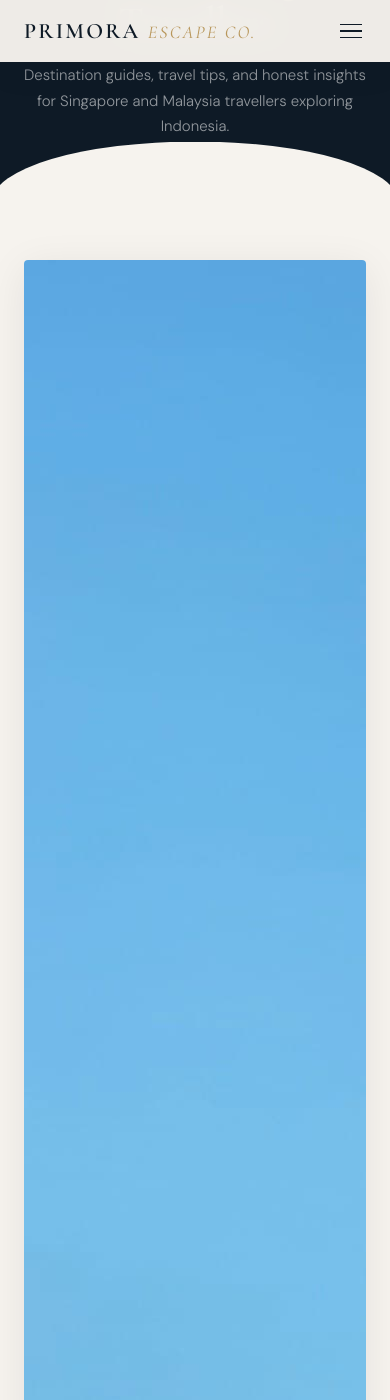
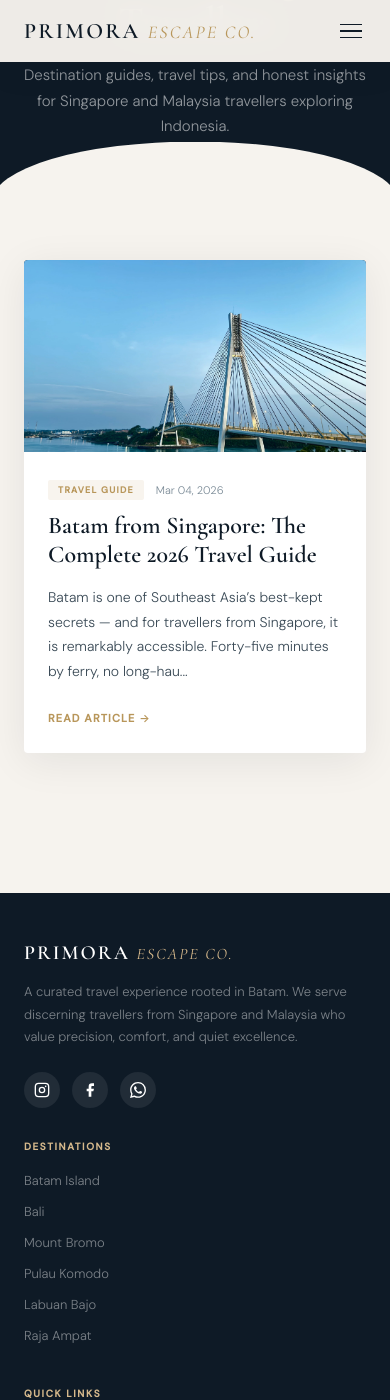
Before and after one commit to yourcancerboy/primora, a Jekyll site: the page built from blog/index.html, in a window 390 px wide and 1400 px high, scrolled down 258 px. Built offline with Jekyll 4.4.1, drawn with Linux system fonts in a browser that asks for light colours; the list of posts is cut into pages by our own code.

Commit message:
Update default.html

```diff
--- a/_layouts/default.html
+++ b/_layouts/default.html
@@ -84,8 +84,19 @@
   /* Featured post */
   .blog-featured { display: grid; grid-template-columns: 1fr 1fr; gap: 0; border-radius: 4px; overflow: hidden; text-decoration: none; background: var(--white); box-shadow: 0 8px 40px rgba(14,26,38,0.08); margin-bottom: 60px; transition: transform 0.3s, box-shadow 0.3s; }
   .blog-featured:hover { transform: translateY(-4px); box-shadow: 0 20px 60px rgba(14,26,38,0.14); }
-  .blog-featured-img { min-height: 380px; background-size: cover; background-position: center; }
-  .blog-featured-img--placeholder { background: linear-gradient(135deg, var(--navy) 0%, #1A3A4A 100%); }
+
+  /* Image wrappers — enforce consistent aspect ratio, img fills it cleanly */
+  .blog-featured-img-wrap { position: relative; aspect-ratio: 4/3; overflow: hidden; background: var(--navy); }
+  .blog-featured-img { position: absolute; inset: 0; width: 100%; height: 100%; object-fit: cover; object-position: center; transition: transform 0.5s ease; display: block; }
+  .blog-featured:hover .blog-featured-img { transform: scale(1.04); }
+
+  .blog-card-img-wrap { position: relative; aspect-ratio: 16/9; overflow: hidden; background: var(--navy); }
+  .blog-card-img { position: absolute; inset: 0; width: 100%; height: 100%; object-fit: cover; object-position: center; transition: transform 0.5s ease; display: block; }
+  .blog-card:hover .blog-card-img { transform: scale(1.04); }
+
+  /* Placeholder when no image provided */
+  .blog-img-placeholder { position: absolute; inset: 0; background: linear-gradient(135deg, var(--navy) 0%, #1A3A4A 100%); }
+
   .blog-featured-body { padding: 48px 44px; display: flex; flex-direction: column; justify-content: center; }
   .blog-featured-title { font-family: 'Cormorant Garamond', Georgia, serif; font-size: 32px; font-weight: 600; color: var(--navy); line-height: 1.2; margin: 12px 0 16px; }
   .blog-featured-excerpt { font-size: 14px; font-weight: 300; color: var(--text-mid); line-height: 1.75; margin-bottom: 28px; }
@@ -94,8 +105,6 @@
   .blog-grid { display: grid; grid-template-columns: repeat(3, 1fr); gap: 28px; }
   .blog-card { background: var(--white); border-radius: 4px; overflow: hidden; text-decoration: none; box-shadow: 0 4px 20px rgba(14,26,38,0.06); transition: transform 0.3s, box-shadow 0.3s; display: flex; flex-direction: column; }
   .blog-card:hover { transform: translateY(-4px); box-shadow: 0 16px 48px rgba(14,26,38,0.12); }
-  .blog-card-img { height: 200px; background-size: cover; background-position: center; }
-  .blog-card-img--placeholder { background: linear-gradient(135deg, var(--navy) 0%, #1A3A4A 100%); }
   .blog-card-body { padding: 24px; flex: 1; display: flex; flex-direction: column; }
   .blog-card-title { font-family: 'Cormorant Garamond', Georgia, serif; font-size: 20px; font-weight: 600; color: var(--navy); line-height: 1.3; margin: 10px 0 10px; }
   .blog-card-excerpt { font-size: 13px; font-weight: 300; color: var(--text-mid); line-height: 1.7; flex: 1; margin-bottom: 16px; }
@@ -176,7 +185,7 @@
     .blog-hero { padding: 120px 24px 60px; }
     .blog-section { padding: 60px 24px 80px; }
     .blog-featured { grid-template-columns: 1fr; }
-    .blog-featured-img { min-height: 240px; }
+    .blog-featured-img-wrap { aspect-ratio: 16/9; }
     .blog-featured-body { padding: 28px 24px; }
     .blog-featured-title { font-size: 24px; }
     .blog-grid { grid-template-columns: 1fr; }
```
